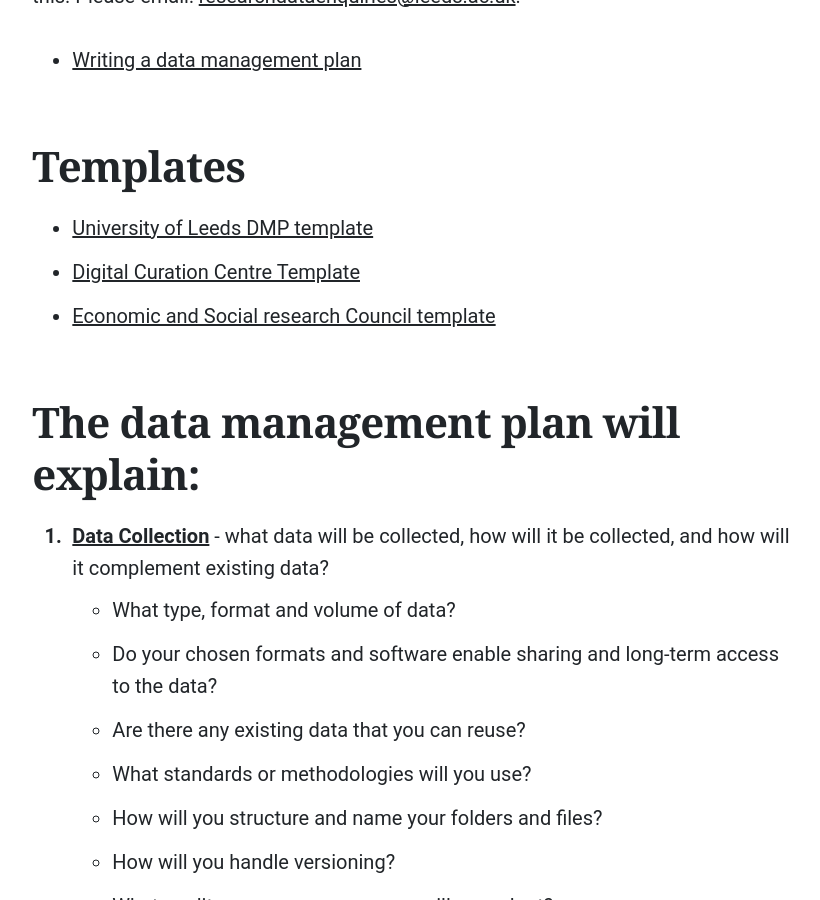
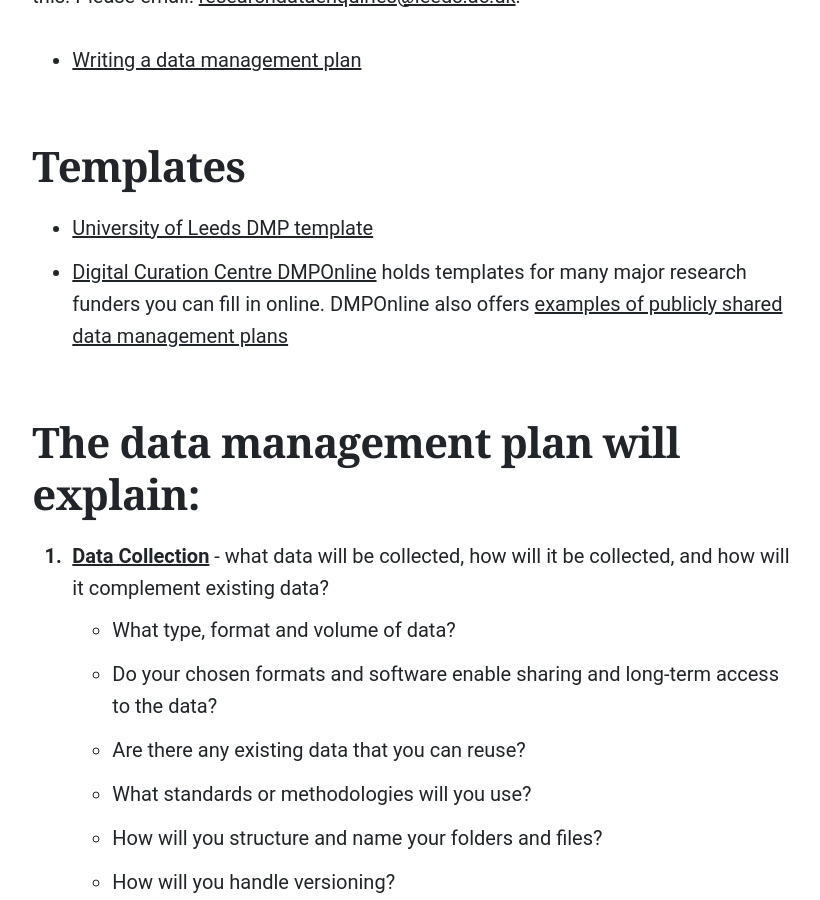
Before and after one commit to uol-library/rdl-handbook, a Jekyll site: the page built from pages/data-management/what-is-a-dmp.md, in a window 1280 px wide and 900 px high, scrolled down 1302 px. Shown: the whole window, without its empty margins (201-1021 px from the left). Built offline with Jekyll 4.4.1, drawn with Linux system fonts in a browser that asks for light colours; some web fonts are replaced.

Commit message:
Update what-is-a-dmp.md

```diff
--- a/pages/data-management/what-is-a-dmp.md
+++ b/pages/data-management/what-is-a-dmp.md
@@ -17,8 +17,8 @@ Once you have drafted a DMP, the Research Data Management Service at the Univers
 ## Templates
 
 * [University of Leeds DMP template](https://library.leeds.ac.uk/downloads/download/80/university_of_leeds_data_management_plan_template)
-* [Digital Curation Centre Template](https://dmponline.dcc.ac.uk/template_export/1638514350.pdf)
-* [Economic and Social research Council template](https://dmponline.dcc.ac.uk/template_export/1587551885.pdf)
+* [Digital Curation Centre DMPOnline](https://dmponline.dcc.ac.uk/) holds templates for many major research funders you can fill in online. DMPOnline also offers [examples of publicly shared data management plans](https://dmponline.dcc.ac.uk/public_plans)
+
 
 ## The data management plan will explain:
 
```
